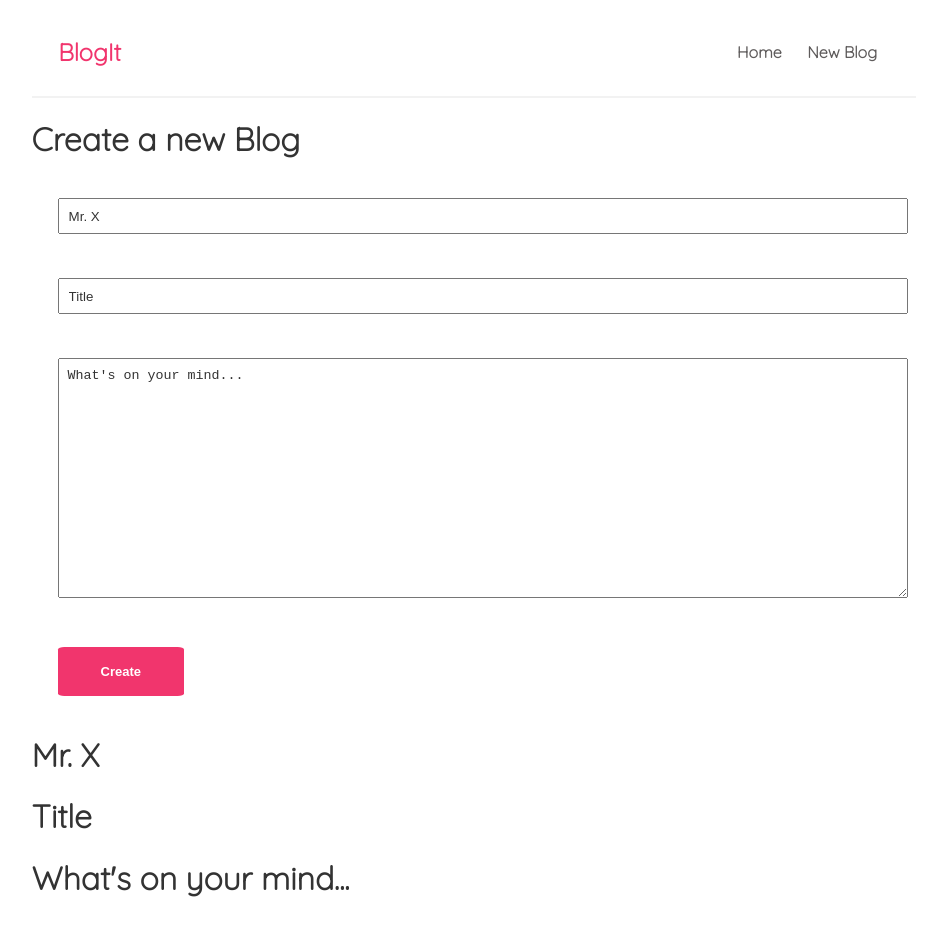
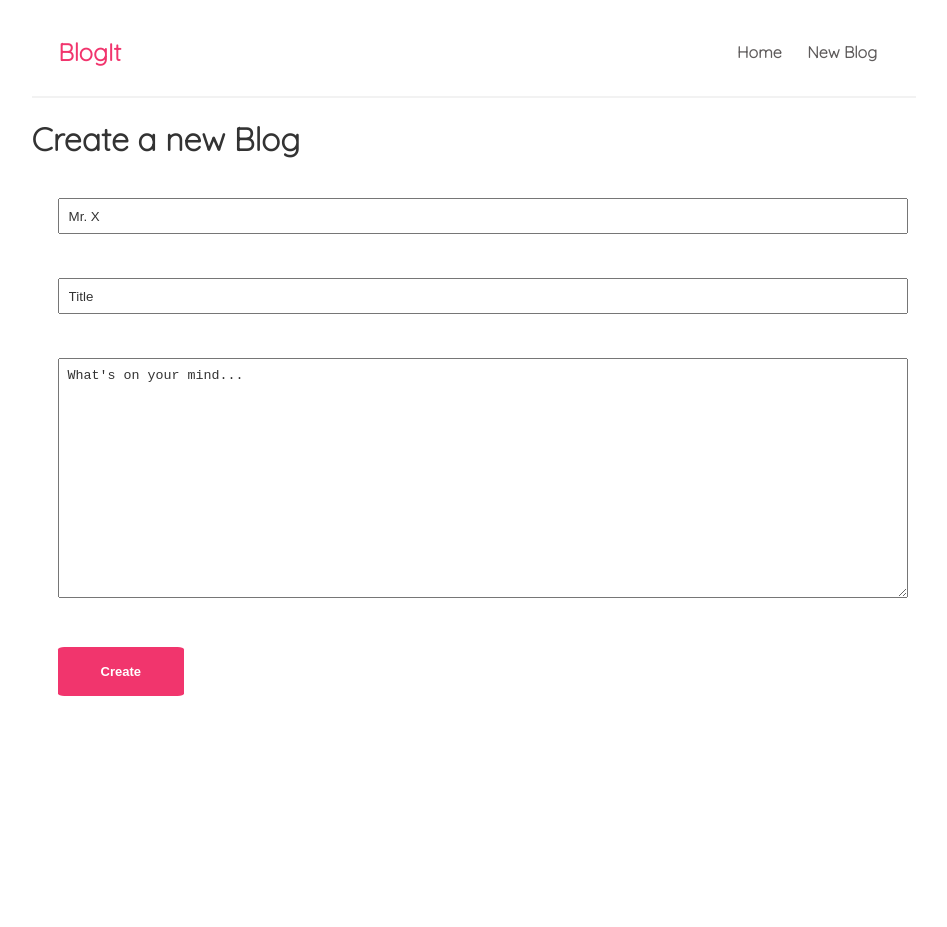
Before and after one commit to AbrahamBisrat/FunBlogging, a React (Create React App) app: page /create in a window 1280 px wide. Shown: the whole page, without its empty margins (166-1113 px from the left). After the commit the page ends 800 px from the top, so only its background shows below. Built offline with nearby package versions, Linux system fonts and the light colour scheme.

Commit message:
Comment cleanup

```diff
--- a/src/Create.js
+++ b/src/Create.js
@@ -60,9 +60,6 @@ const Create = () => {
             {isPending && <button disabled>Saving data . . .</button>}
           </div>
         </form>
-        <h1>{author}</h1>
-        <h1>{title}</h1>
-        <h1>{body}</h1>
       </div>
     </div>
   );
```
